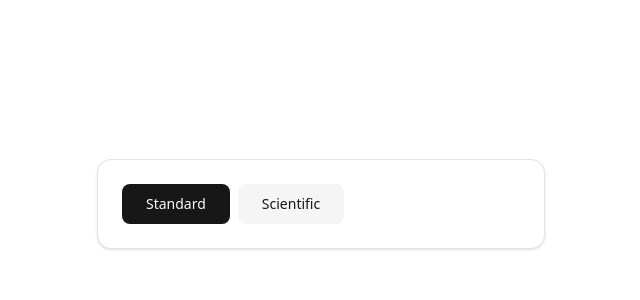
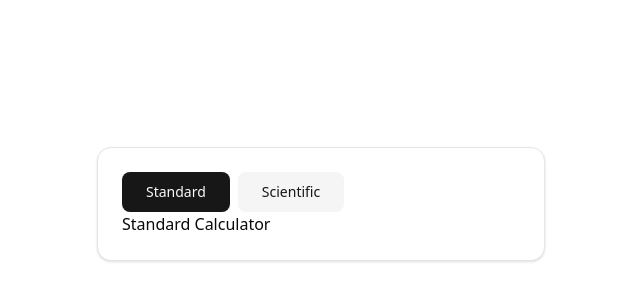
Before and after one commit to dominikw123/portfolio.calculator-app, a React (Vite) app: page / in a window 1280 px wide. Shown: the part 196-496 px from the top of the page, without its empty margins (319-959 px from the left). Built offline with nearby package versions, Linux system fonts and the light colour scheme.

Commit message:
feature: calculator components to allow switching between them

```diff
--- a/src/App.tsx
+++ b/src/App.tsx
@@ -1,7 +1,10 @@
 import CalculatorWrapper from "./components/CalculatorWrapper";
 import ModeSwitchBar from "./components/ModeSwitchBar";
+import StandardCalculator from "./components/StandardCalculator";
+import ScientificCalculator from "./components/ScientificCalculator";
 import type { CalculatorMode } from "@/lib/types";
-import { useState } from "react";
+import { useState, Activity } from "react";
+
 
 export default function App() {
   const [mode, setMode] = useState<CalculatorMode>("standard");
@@ -10,6 +13,12 @@ export default function App() {
     <main className="flex items-center justify-center h-screen w-screen">
       <CalculatorWrapper>
         <ModeSwitchBar mode={mode} setMode={setMode} />
+        <Activity mode={mode === "standard" ? "visible" : "hidden"}>
+          <StandardCalculator />
+        </Activity>
+        <Activity mode={mode === "scientific" ? "visible" : "hidden"}>
+          <ScientificCalculator />
+        </Activity>
       </CalculatorWrapper>
     </main>
   );
--- /dev/null
+++ b/src/components/ScientificCalculator.tsx
@@ -0,0 +1,7 @@
+export default function ScientificCalculator() {
+  return (
+    <div>
+      <h1>Scientific Calculator</h1>
+    </div>
+  );
+}
--- /dev/null
+++ b/src/components/StandardCalculator.tsx
@@ -0,0 +1,7 @@
+export default function StandardCalculator() {
+  return (
+    <div>
+      <h1>Standard Calculator</h1>
+    </div>
+  );
+}
```
